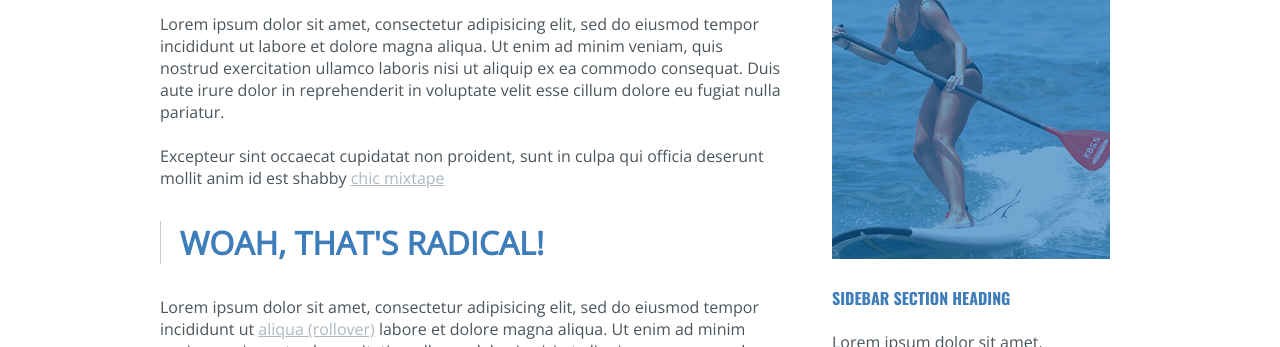
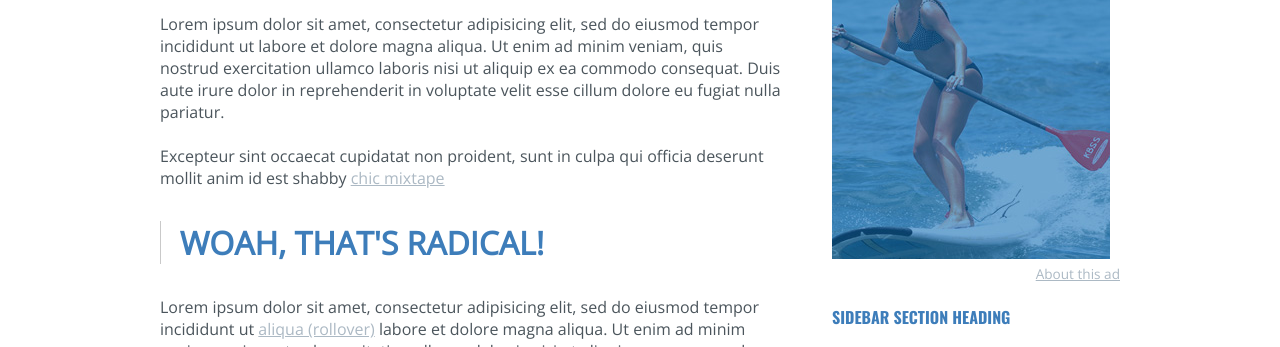
Before and after one commit to ADKebert/day-4-hw, a plain HTML site: page index.html in a window 1280 px wide. Shown: the part 771-1118 px from the top of the page. Drawn offline with nearby package versions, Linux system fonts and the light colour scheme.

Commit message:
siebar ad complete

```diff
--- a/index.html
+++ b/index.html
@@ -70,9 +70,9 @@
             <li><a href="#">Instagram</a></li>
           </ul>
         </div>
-        <img src="images/ad.jpg" alt="advertisement" />
+        <img src="images/ad.jpg" alt="advertisement" height="300" width="278" />
         <div class="ad-info">
-
+          <a href="#">About this ad</a>
         </div>
         <h4>SIDEBAR SECTION HEADING</h4>
         <p>
--- a/styles/main.css
+++ b/styles/main.css
@@ -89,6 +89,10 @@ h2 {
 }
 
 /*---------Main Column--*/
+.main-column {
+  margin-right: 5%;
+}
+
 .main-column h2{
   font-size: 3.5em;
   font-weight: normal;
@@ -188,6 +192,9 @@ h2 {
 }
 
 /*----------------Sidebar---*/
+.sidebar {
+  min-width: 273px;
+}
 .author-box {
   display: flex;
   flex-direction: column;
@@ -218,6 +225,15 @@ h2 {
   text-decoration: none;
 }
 
+.ad-info {
+  display: flex;
+  justify-content: flex-end;
+}
+
+.ad-info a {
+  font-size: .85em;
+}
+
 
 /*-------------Footer Section------------------------*/
 footer {
```
